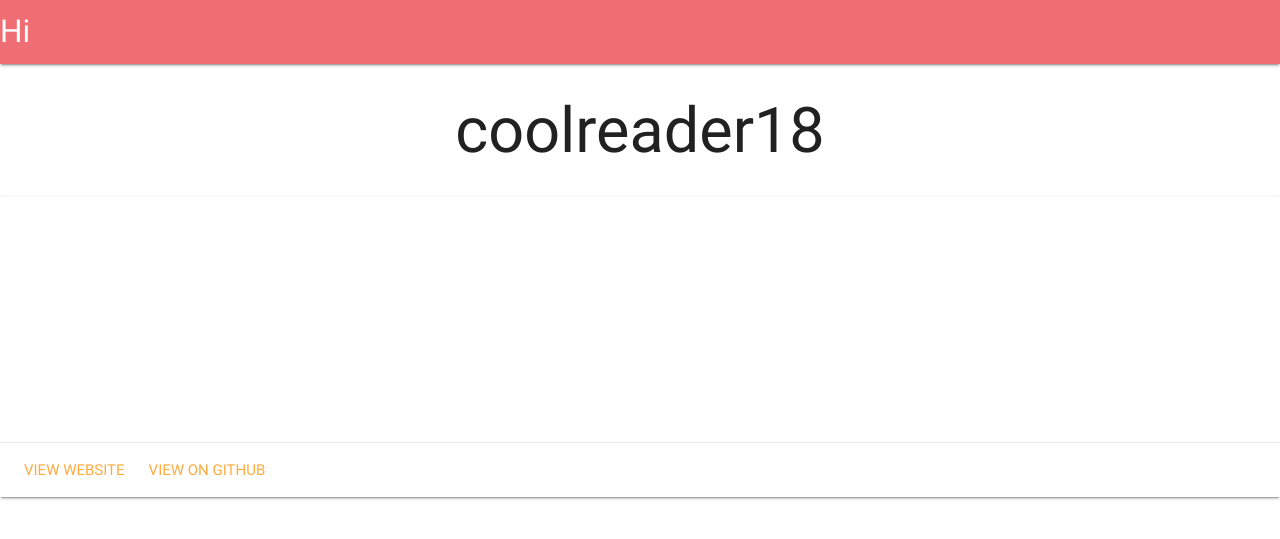
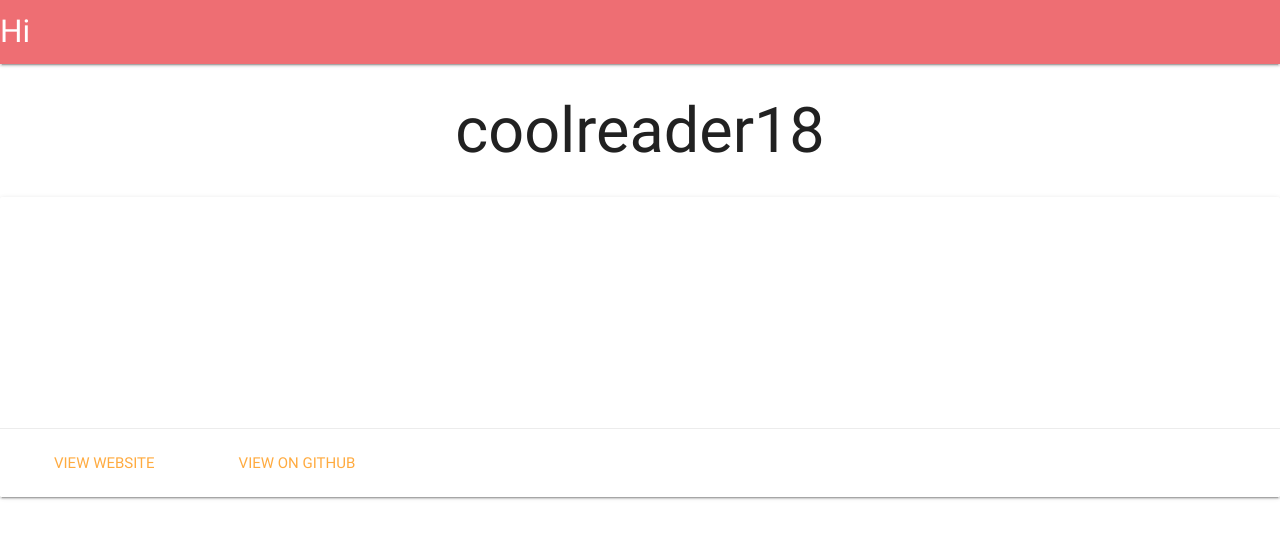
Before and after one commit to coolreader18/coolreader18.github.io-old, a Jekyll site: the page built from index.html, in a window 1280 px wide. Shown: the top 539 px of the page. Built offline with Jekyll 4.4.1, drawn with Linux system fonts in a browser that asks for light colours; nearby versions of some CDN libraries.

Commit message:
btn-flat

```diff
--- a/index.html
+++ b/index.html
@@ -16,10 +16,10 @@ layout: default
         </div>
         <div class="card-action">
           {%- if carouselitem.url -%}
-          <a href="{{ carouselitem.url }}">View Website</a>
+          <a class="waves-effect waves-teal btn-flat" href="{{ carouselitem.url }}">View Website</a>
           {%- endif -%}
           {%- if carouselitem.github -%}
-          <a href="{{ carouselitem.github }}">View on Github</a>
+          <a class="waves-effect waves-black btn-flat" href="{{ carouselitem.github }}">View on Github</a>
           {%- endif -%}
         </div>
       </div>
```
